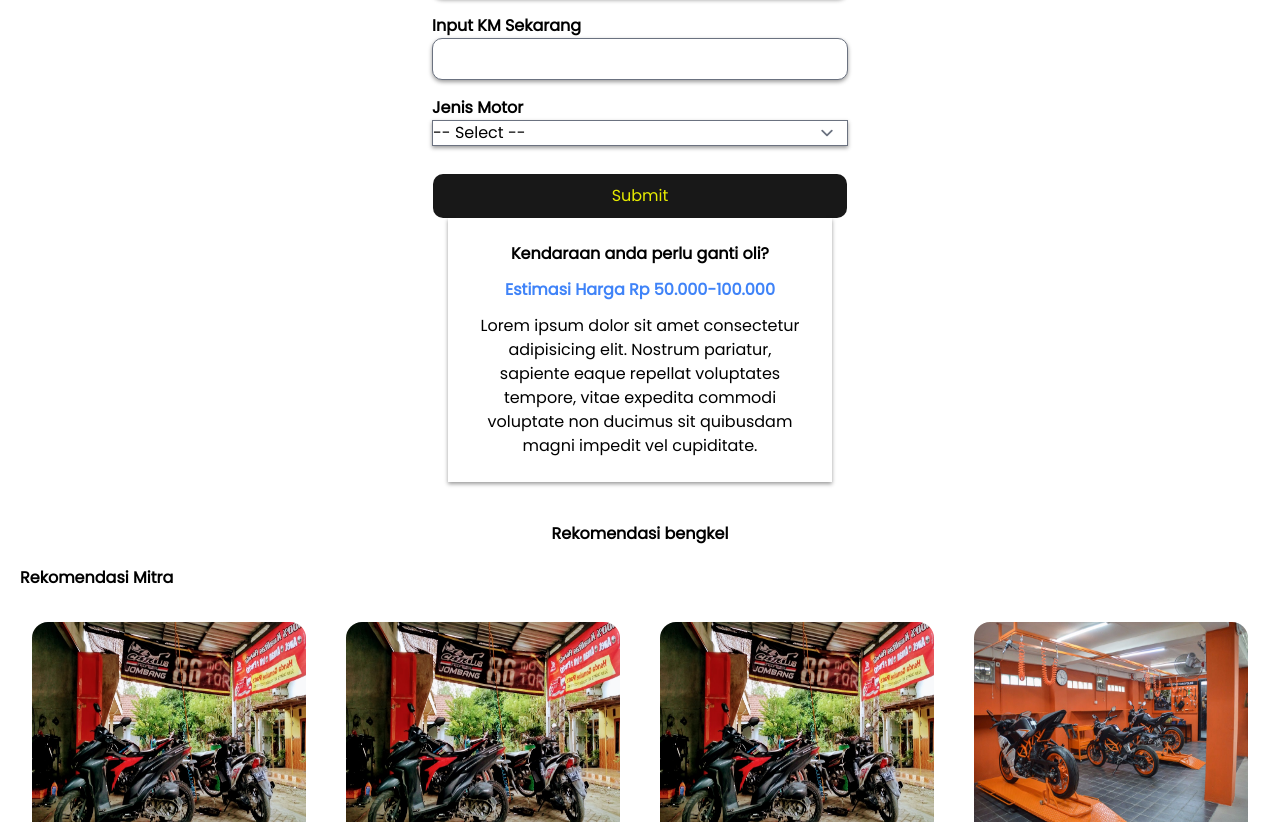
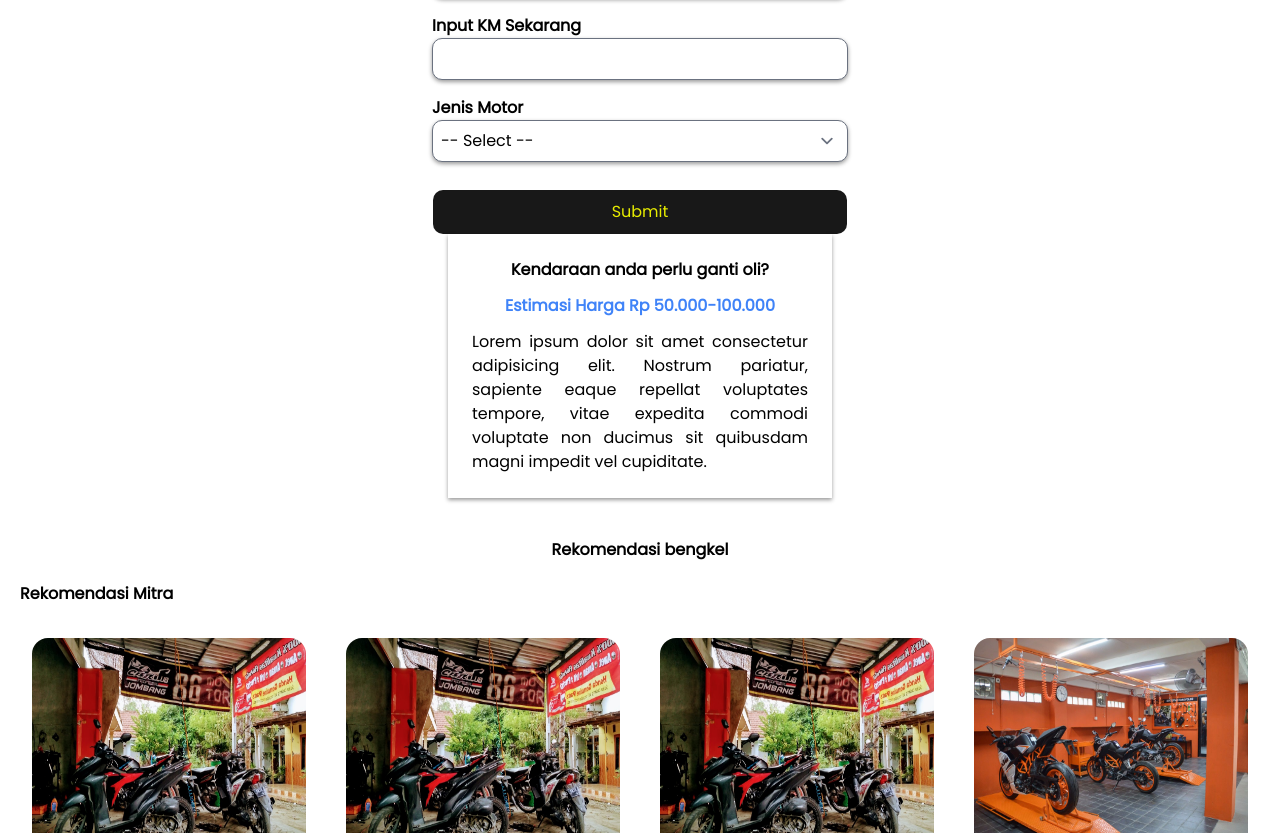
Before and after one commit to jimmywiraarbaa/capy-project, a React (Vite) app: page / in a window 1280 px wide. Shown: the part 1158-1991 px from the top of the page. Built offline with nearby package versions, Linux system fonts and the light colour scheme.

Commit message:
add profile navbar,  perbaiki beberapa

```diff
--- a/src/components/CekKendaraan/CekKendaraan.jsx
+++ b/src/components/CekKendaraan/CekKendaraan.jsx
@@ -42,10 +42,11 @@ function CekKendaraan() {
             Jenis Motor
           </label>
           <select
-            className="form-select mb-4"
+            className="form-select mb-4 rounded p-2"
             aria-label="Default select example"
             style={{
               width: "26rem",
+              borderRadius: "10px",
               boxShadow: "0 2px 4px rgba(0, 0, 0, 0.4)",
             }}
           >
@@ -79,7 +80,7 @@ function CekKendaraan() {
             <h6 className="card-subtitle mt-3 mb-3 text-blue-500 font-bold">
               <b>Estimasi Harga Rp 50.000-100.000</b>
             </h6>
-            <p className="card-text text-center">
+            <p className="card-text text-justify">
               Lorem ipsum dolor sit amet consectetur adipisicing elit. Nostrum
               pariatur, sapiente eaque repellat voluptates tempore, vitae
               expedita commodi voluptate non ducimus sit quibusdam magni impedit
--- a/src/components/NavBar/NavBar.jsx
+++ b/src/components/NavBar/NavBar.jsx
@@ -1,5 +1,6 @@
 import { useState } from 'react';
 import Logo from '../../../assets/Logo.png';
+import Profile from '../../../assets/profile-akun.jpg';
 import './NavBar.css';
 const Navbar = () => {
   const [isOpen, setIsOpen] = useState(false);
@@ -11,7 +12,7 @@ const Navbar = () => {
       </div>
       <div className="block lg:hidden">
         <button onClick={() => setIsOpen(!isOpen)} className="flex items-center px-3 py-2 border rounded text-teal-200 border-teal-400 hover:text-white hover:border-white">
-          <svg className="fill-current h-3 w-3" viewBox="0 0 20 20" xmlns="http://www.w3.org/2000/svg"><title>Menu</title><path d="M0 3h20v2H0V3zm0 6h20v2H0V9zm0 6h20v2H0v-2z"/></svg>
+          <svg className="fill-current h-3 w-3" viewBox="0 0 20 20" xmlns="http://www.w3.org/2000/svg"><title>Menu</title><path d="M0 3h20v2H0V3zm0 6h20v2H0V9zm0 6h20v2H0v-2z" /></svg>
         </button>
       </div>
       <div className={`w-full block ${isOpen ? 'block' : 'hidden'} lg:flex lg:items-center lg:w-auto lg:justify-center`}>
@@ -31,10 +32,13 @@ const Navbar = () => {
         </div>
       </div>
       <div className={`w-full block ${isOpen ? 'block' : 'hidden'} lg:flex lg:items-center lg:w-auto lg:justify-center`}>
-      <div className="buttons flex items-center">
-        <a href="#" className="inline-block text-sm px-4 py-2 leading-none border    hover:border-transparent hover:text-teal-500  mt-4 lg:mt-0">Daftar</a>
-        <a href="#" className="login inline-block text-sm px-4 py-2 leading-none  hover:bg-blue-600 mt-4 lg:mt-0">Masuk</a>
-      </div>
+        <div className=' items-center hidden'>
+          <img className='rounded-full w-14' src={Profile} alt="" />
+        </div>
+        <div className="buttons flex items-center">
+          <a href="#" className="inline-block text-sm px-4 py-2 leading-none border    hover:border-transparent hover:text-teal-500  mt-4 lg:mt-0">Daftar</a>
+          <a href="#" className="login inline-block text-sm px-4 py-2 leading-none  hover:bg-blue-600 mt-4 lg:mt-0">Masuk</a>
+        </div>
       </div>
     </nav>
   );
```
Also changed, not shown: assets/profile-akun.jpg (added).
